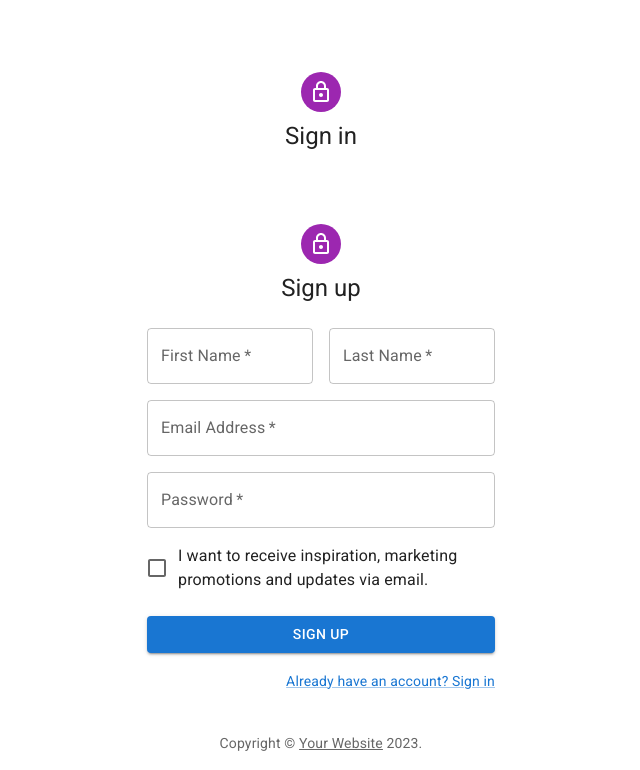
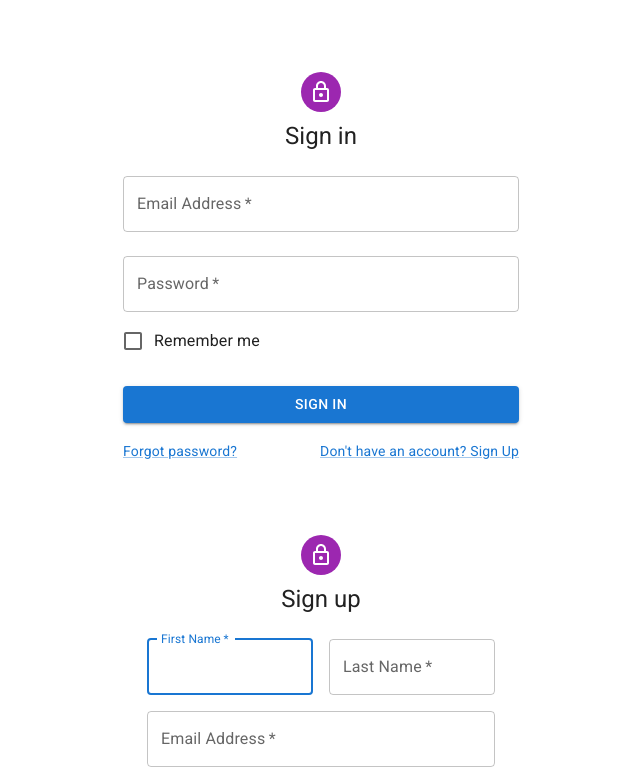
Before and after one commit to Maral1373/final-project-frontend, a React (Create React App) app: page /signin in a window 1280 px wide. Shown: the top 770 px of the page, without its empty margins (319-959 px from the left). Built offline with nearby package versions, Linux system fonts and the light colour scheme.

Commit message:
signin fixed

```diff
--- a/src/index.js
+++ b/src/index.js
@@ -2,7 +2,6 @@ import * as React from "react";
 import { createRoot } from "react-dom/client";
 import CssBaseline from "@mui/material/CssBaseline";
 import { ThemeProvider } from "@mui/material/styles";
-import App from "./App";
 import theme from "./theme";
 import Admin from "./screens/admin-dashboard/Dashboard";
 import Products from "./screens/products/Products";
--- a/src/screens/sign-in/SignIn.js
+++ b/src/screens/sign-in/SignIn.js
@@ -45,7 +45,6 @@ export default function SignIn() {
           <Typography component="h1" variant="h5">
             Sign in
           </Typography>
-          <SignUp />
           <Box
             component="form"
             onSubmit={handleSubmit}
@@ -98,6 +97,7 @@ export default function SignIn() {
             </Grid>
           </Box>
         </Box>
+        <SignUp />
         <Copyright sx={{ mt: 8, mb: 4 }} />
       </Container>
     </ThemeProvider>
```
